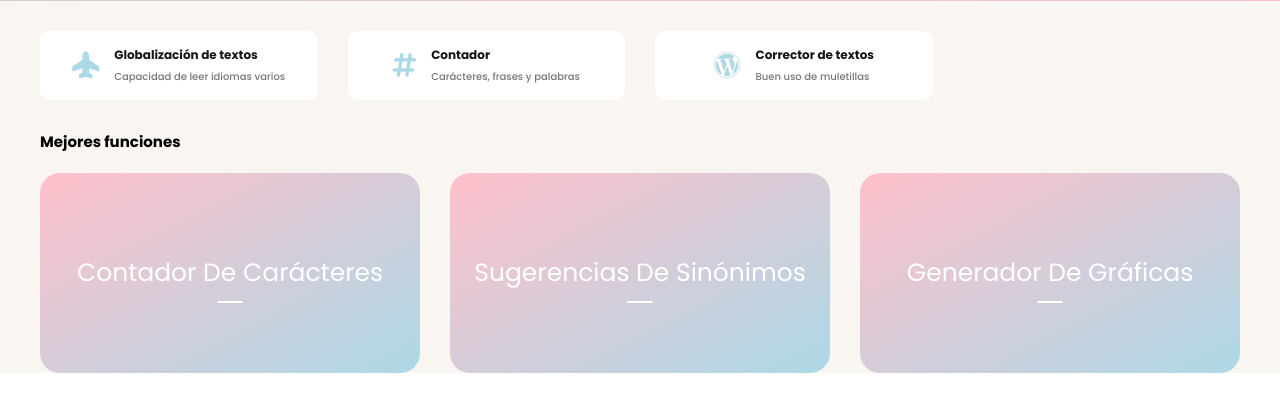
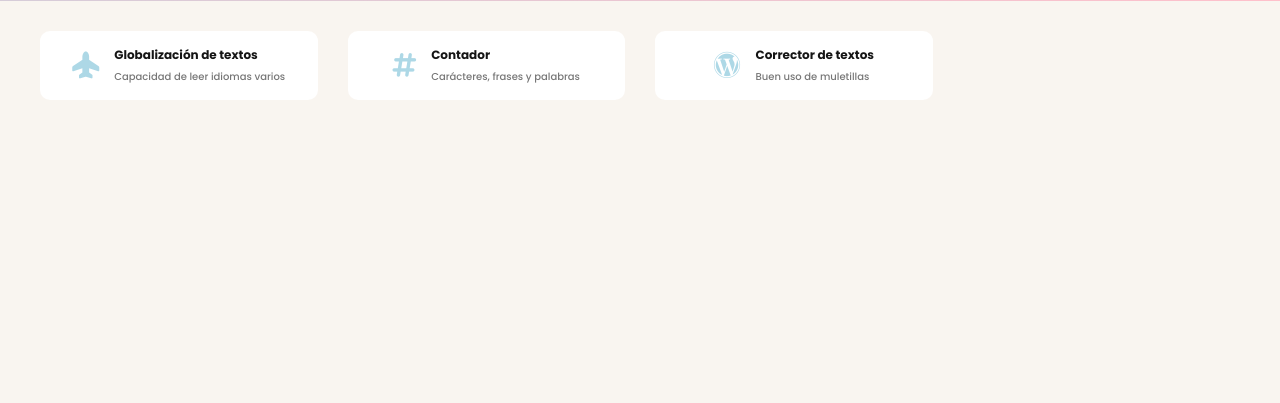
Before and after one commit to mcampos24/cont-django, a Django app: page / in a window 1280 px wide. Shown: the part 725-1128 px from the top of the page. After the commit the page ends 825 px from the top, so only its background shows below. Run offline with Django 5.2, Linux system fonts and the light colour scheme; some libraries are stand-ins or nearby versions.

Commit message:
Se quito lo de mejores funciones

```diff
--- a/templates/index.html
+++ b/templates/index.html
@@ -208,20 +208,6 @@
                     </div>
                 </div>
             </section>
-            <section class="container top-categories">
-                <h1 class="heading-1">{{ mensajes.funciones }}</h1>
-                <div class="container-categories">
-                    <div class="card-categorie categorie-moca">
-                        <p>{{ mensajes.contador_caract }}</p>
-                    </div>
-                    <div class="card-categorie categorie-capuchino">
-                        <p>{{ mensajes.sugerencias }}</p>
-                    </div>
-                    <div class="card-categorie categorie-graficas">
-                        <p>{{ mensajes.generador_graf }}</p>
-                    </div>
-                </div>
-            </section>
         </main>
         <!-- En esta parte se añade una biblioteca que permite cargar el archivo-->
         <script
```
Also changed, not shown: static/img/nube.png.
